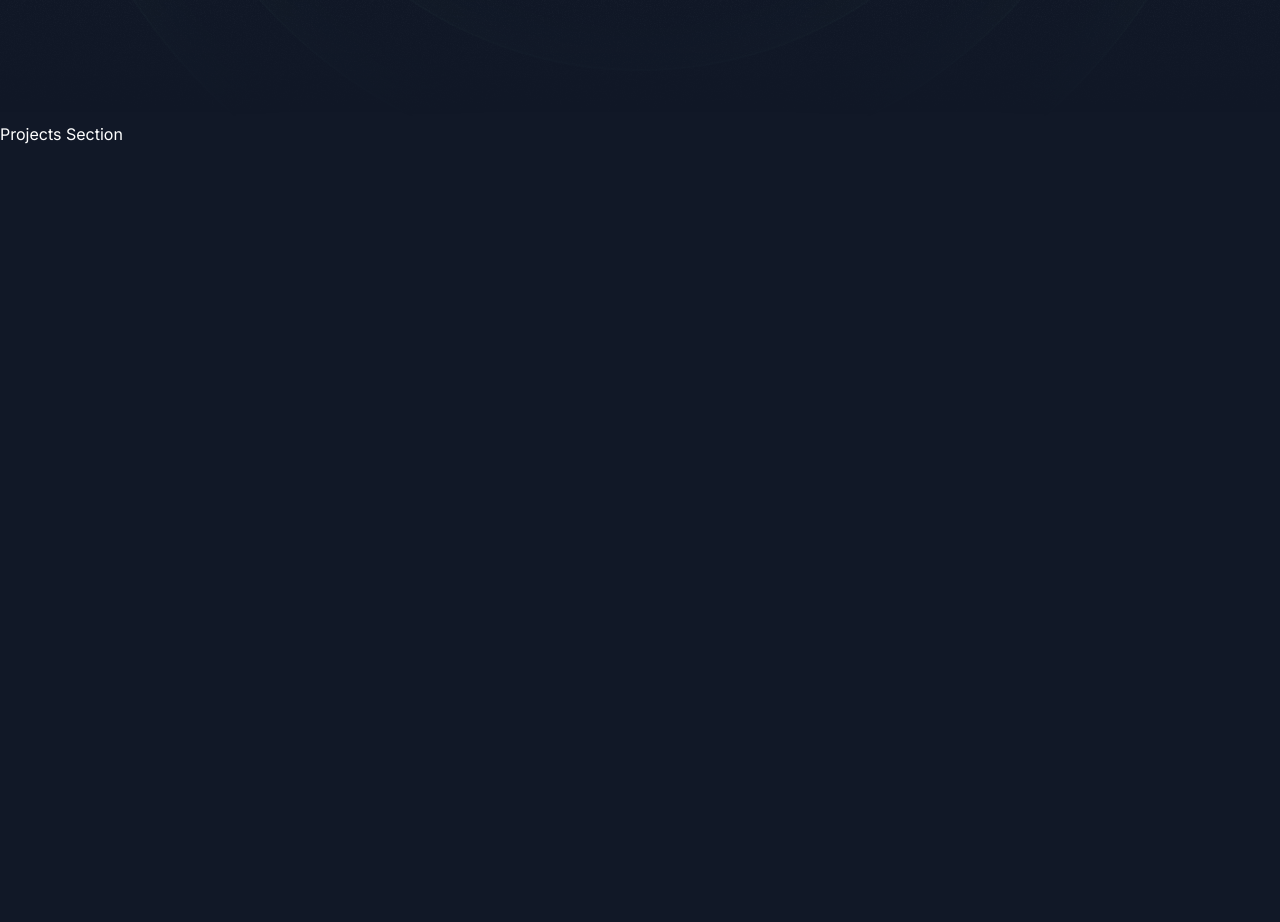
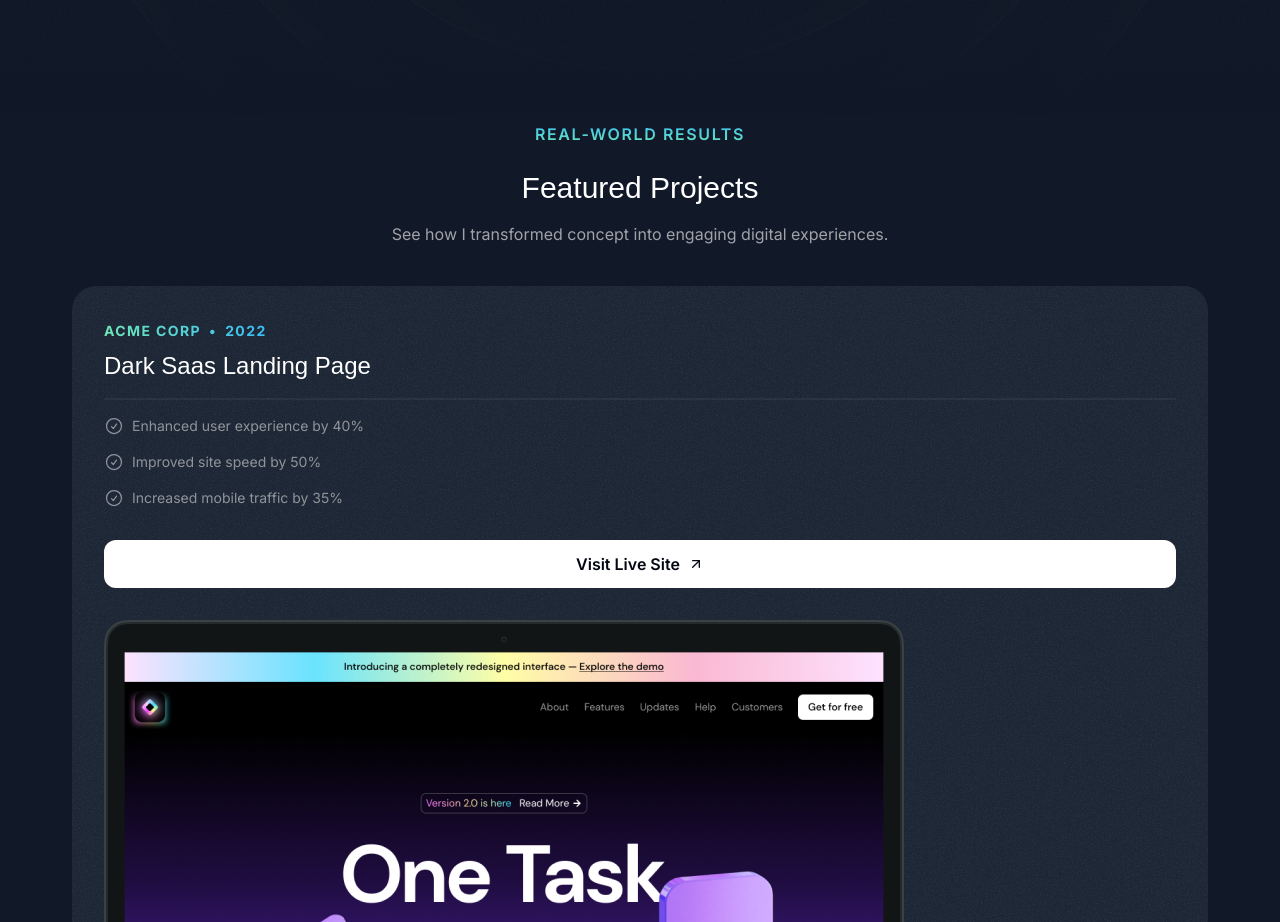
Before and after one commit to andrMaulana/single-page-portfolio, a Next.js app: page / in a window 1280 px wide. Shown: the part 800-1722 px from the top of the page. Before the commit the page ends 1071 px from the top, so only its background shows below. Built offline with nearby package versions, Linux system fonts and the light colour scheme; a web font is replaced by a local one.

Commit message:
mobile project design

```diff
--- a/src/sections/Projects.tsx
+++ b/src/sections/Projects.tsx
@@ -1,6 +1,10 @@
 import darkSaasLandingPage from "@/assets/images/dark-saas-landing-page.png";
 import lightSaasLandingPage from "@/assets/images/light-saas-landing-page.png";
 import aiStartupLandingPage from "@/assets/images/ai-startup-landing-page.png";
+import Image from "next/image";
+import CheckCircleIcon from "@/assets/icons/check-circle.svg";
+import grainImage from '@/assets/images/grain.jpg';
+import ArrowUpRightIcon from "@/assets/icons/arrow-up-right.svg";
 
 const portfolioProjects = [
   {
@@ -42,5 +46,49 @@
 ];
 
 export const ProjectsSection = () => {
-  return <div>Projects Section</div>;
+  return (
+    <section className="pb-16">
+      <div className="container">
+        <div className="flex justify-center">
+        <p className="uppercase font-semibold tracking-widest bg-gradient-to-t from-emerald-300 to-sky-400 text-center bg-clip-text text-transparent">
+          Real-world Results
+        </p>
+        </div>
+        <h2 className="font-serif text-3xl text-center mt-6">Featured Projects</h2>
+        <p className="text-center text-white/60 mt-4">See how I transformed concept into engaging digital experiences.</p>
+        <div className="mt-10 flex flex-col gap-20">
+          {portfolioProjects.map(project => (
+            <div key={project.title} className="bg-gray-800 rounded-3xl relative z-0 overflow-hidden after:-z-10 after:content-[''] after:absolute after-inset-0 after:outline-2 after:outline after:-outline-offset-2 after:rounded-3xl after:outline-white/20 px-8 pt-8 after:pointer-events-none">
+
+              <div className="absolute inset-0 -z-10 opacity-5" style={{
+                backgroundImage: `url(${grainImage.src})`
+               }}></div>
+                <div className="bg-gradient-to-r from-emerald-300 to-sky-400 inline-flex gap-2 font-bold uppercase tracking-widest text-sm text-transparent bg-clip-text">
+                <span>{project.company}</span>
+                <span>&bull;</span>
+                <span>{project.year}</span>
+              </div>
+                <h3 className="font-serif text-2xl mt-2">{project.title}</h3>
+                <hr className="border-t-2 border-white/5 mt-4" />
+                <ul className="flex flex-col gap-4 mt-4">
+                  {project.results.map((result) => (
+                    <li className="flex gap-2 text-sm text-white/50">
+                      <CheckCircleIcon className="size-5" />
+                      <span>{result.title}</span>
+                      </li>
+                  ))}
+                </ul>
+                <a href={project.link}>
+                  <button className="bg-white text-gray-950 h-12 w-full rounded-xl font-semibold inline-flex items-center justify-center gap-2 mt-8">
+                    <span>Visit Live Site</span>
+                    <ArrowUpRightIcon className="size-4" />
+                    </button>
+                </a>
+                <Image src={project.image} alt={project.title} className="mt-8 -mb-4" />
+            </div>
+          ))}
+        </div>
+      </div>
+    </section>
+  );
 };
```
